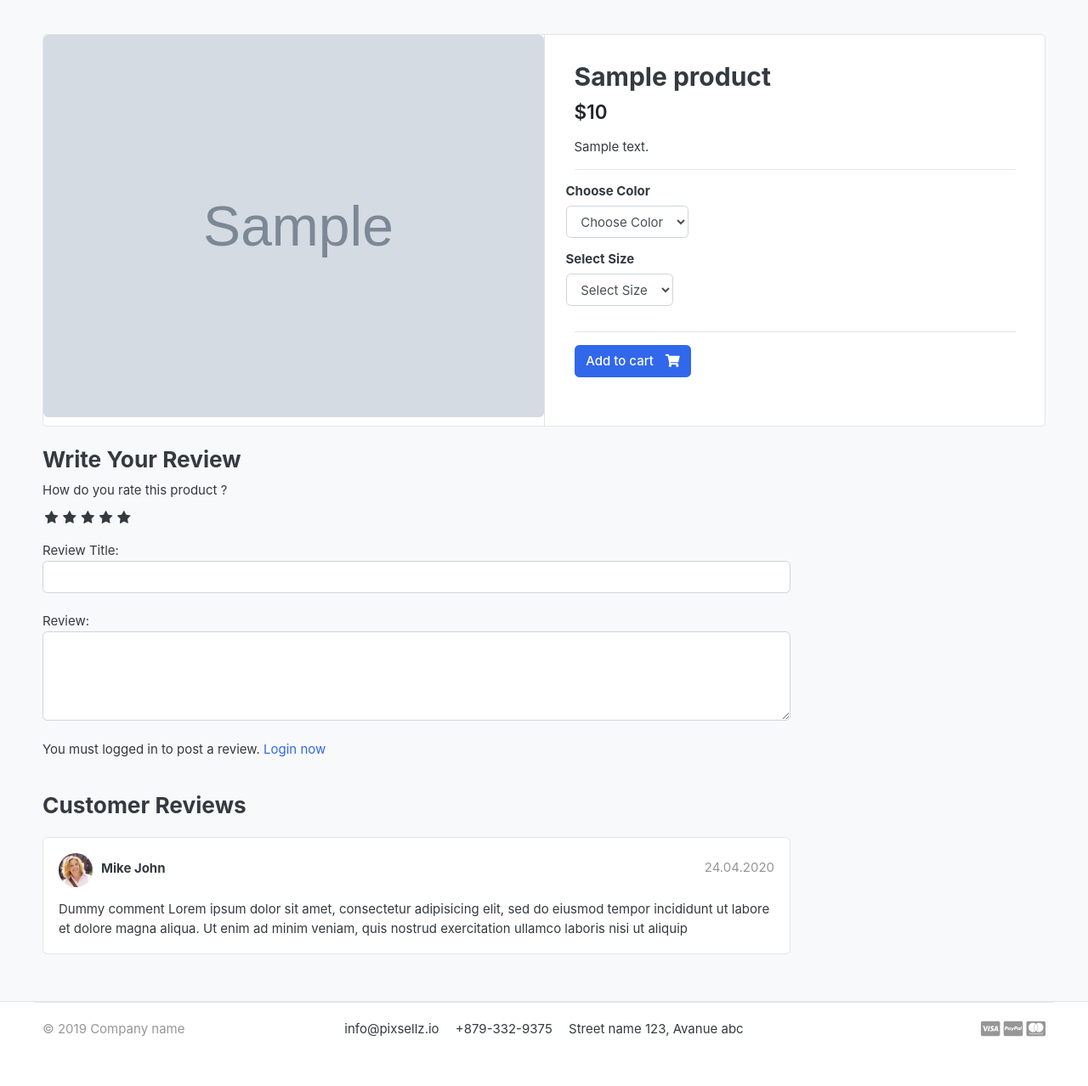
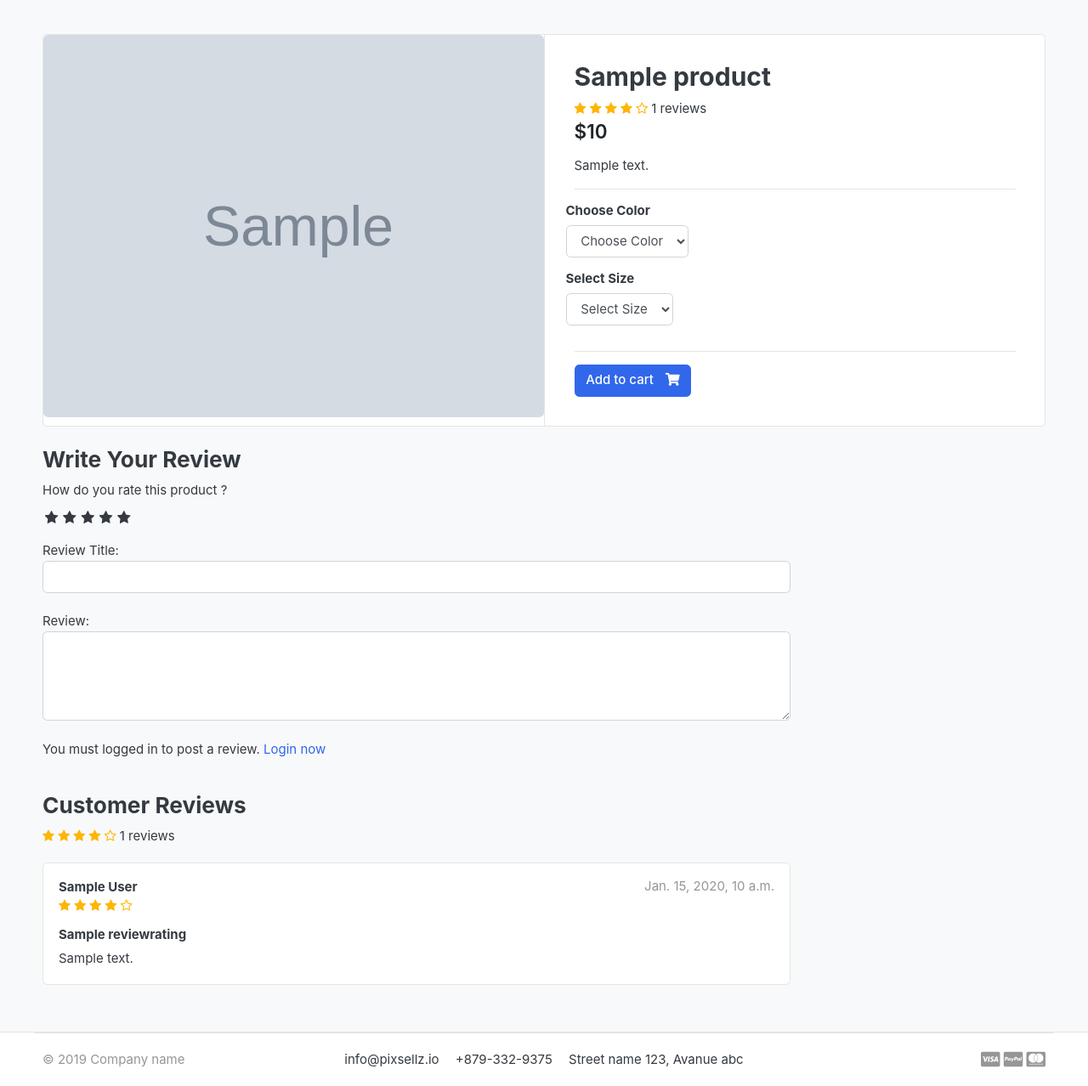
Before and after one commit to imamitdev/onlineshop, a Django app: a page that uses templates/store/product_detail.html in a window 1280 px wide. Shown: the part 118-1396 px from the top of the page at 85% size. Before the commit the page ends 1338 px from the top, so only its background shows below. Run offline with Django 4.2, Linux system fonts and the light colour scheme; tables that the repository leaves empty hold one stand-in row (values such as "Sample post"); grey boxes marked "Sample" are stand-in pictures; parts of the project's set-up code (start-up, migrations or seed data) failed here and were passed over; some libraries are stand-ins or nearby versions; some web fonts are replaced.

Commit message:
review and rating star view and count work Done

```diff
--- a/accounts/models.py
+++ b/accounts/models.py
@@ -60,6 +60,9 @@ class Account(AbstractBaseUser):
 
     objects = MyAccountManager()
 
+    def full_name(self):
+        return f"{self.first_name} {self.last_name}"
+
     def __str__(self):
         return self.email
 
--- a/greatekart/static/css/custom.css
+++ b/greatekart/static/css/custom.css
@@ -34,3 +34,6 @@ input:checked + label:hover, input:checked ~ label:hover,input:checked ~ label:h
 label:hover ~ input:checked ~ :checked{
     color: #cc9000;
 }
+.rating-star i{
+    color: #ffb503 !important;
+}
--- a/store/models.py
+++ b/store/models.py
@@ -2,6 +2,7 @@ from django.db import models
 from category.models import Category
 from django.urls import reverse
 from accounts.models import Account
+from django.db.models import Avg, Count
 
 
 # Create your models here.
@@ -22,6 +23,24 @@ class Product(models.Model):
 
     def __str__(self):
         return self.product_name
+
+    def averageReview(self):
+        reviews = ReviewRating.objects.filter(
+            product=self, status=True
+        ).aggregate(average=Avg("rating"))
+        avg = 0
+        if reviews["average"] is not None:
+            avg = float(reviews["average"])
+        return avg
+
+    def countReview(self):
+        reviews = ReviewRating.objects.filter(
+            product=self, status=True
+        ).aggregate(count=Count("rating"))
+        count = 0
+        if reviews["count"] is not None:
+            count = int(reviews["count"])
+        return count
 
 
 class VariationManager(models.Manager):
--- a/store/views.py
+++ b/store/views.py
@@ -8,6 +8,7 @@ from django.http import HttpResponse
 from django.db.models import Q
 from .forms import ReviewForm
 from django.contrib import messages, auth
+from orders.models import OrderProduct
 
 # Rest of the code remains the same...
 
@@ -51,8 +52,27 @@ def product_detail(request, category_slug, product_slug):
         ).exists()
     except Exception as e:
         raise e
+    if request.user.is_authenticated:
+        try:
+            orderproduct = OrderProduct.objects.filter(
+                user=request.user, product_id=single_product.id
+            ).exists()
+        except OrderProduct.DoesNotExist:
+            orderproduct = None
+    else:
+        orderproduct = None
 
-    context = {"single_product": single_product, "in_cart": in_cart}
+    reviews = ReviewRating.objects.filter(
+        product_id=single_product.id,
+        status=True,
+    )
+
+    context = {
+        "single_product": single_product,
+        "in_cart": in_cart,
+        "orderproduct": orderproduct,
+        "reviews": reviews,
+    }
     return render(request, "store/product_detail.html", context)
 
 
--- a/templates/store/product_detail.html
+++ b/templates/store/product_detail.html
@@ -19,7 +19,21 @@
             {% csrf_token %}
             <article class="content-body">
               <h2 class="title">{{single_product.product_name}}</h2>
-
+  <div class="rating-star">
+    <span><i
+        class="fa fa-star{% if single_product.averageReview < 0.5 %}-o{%elif single_product.averageReview >= 0.5 and single_product.averageReview < 1  %}-half-o {% endif %}"
+        aria-hidden="true"></i>
+      <i class="fa fa-star{% if single_product.averageReview < 1.5 %}-o{%elif single_product.averageReview >= 1.5 and single_product.averageReview < 2  %}-half-o {% endif %}"
+        aria-hidden="true"></i>
+      <i class="fa fa-star{% if single_product.averageReview < 2.5 %}-o{%elif single_product.averageReview >= 2.5 and single_product.averageReview < 3  %}-half-o {% endif %}"
+        aria-hidden="true"></i>
+      <i class="fa fa-star{% if single_product.averageReview < 3.5 %}-o{%elif single_product.averageReview >= 3.5 and single_product.averageReview < 4  %}-half-o {% endif %}"
+        aria-hidden="true"></i>
+      <i class="fa fa-star{% if single_product.averageReview < 4.5 %}-o{%elif single_product.averageReview >= 4.5 and single_product.averageReview < 5  %}-half-o {% endif %}"
+        aria-hidden="true"></i>
+        <span>{{single_product.countReview}} reviews</span>
+    </span>
+  </div>
               <div class="mb-3">
                 <var class="price h4">${{single_product.price}}</var>
               </div>
@@ -108,7 +122,18 @@
          <br/>
 
          {% if user.is_authenticated %}
+
+
+{% if orderproduct  %}
 <input type="submit" value="Subject Review" class="btn btn-primary" />
+  {% else %}
+    <p> You must purchase this product to post a review. </p>
+{% endif %}
+
+
+
+
+
          {% else %}
           <p> You must logged in to post a review. <span><a href="{% url 'login' %}">Login now</a></span></p>
          {% endif %}
@@ -120,28 +145,56 @@
         <br/>
   <header class="section-heading">
     <h3>Customer Reviews</h3>
+            <div class="rating-star">
+              <span><i class="fa fa-star{% if single_product.averageReview < 0.5 %}-o{%elif single_product.averageReview >= 0.5 and single_product.averageReview < 1  %}-half-o {% endif %}"
+                  aria-hidden="true"></i>
+            <i class="fa fa-star{% if single_product.averageReview < 1.5 %}-o{%elif single_product.averageReview >= 1.5 and single_product.averageReview < 2  %}-half-o {% endif %}"
+              aria-hidden="true"></i>
+              <i class="fa fa-star{% if single_product.averageReview < 2.5 %}-o{%elif single_product.averageReview >= 2.5 and single_product.averageReview < 3  %}-half-o {% endif %}"
+                aria-hidden="true"></i>
+                <i class="fa fa-star{% if single_product.averageReview < 3.5 %}-o{%elif single_product.averageReview >= 3.5 and single_product.averageReview < 4  %}-half-o {% endif %}"
+                  aria-hidden="true"></i>
+                  <i class="fa fa-star{% if single_product.averageReview < 4.5 %}-o{%elif single_product.averageReview >= 4.5 and single_product.averageReview < 5  %}-half-o {% endif %}"
+                    aria-hidden="true"></i>
+          <span>{{single_product.countReview}} reviews</span>
+                  </span>
+
+            </div>
+
   </header>
+
+  {% for review in reviews  %}
       <article class="box mb-3">
         <div class="icontext w-100">
-            <img
-              src="{% static './images/avatars/avatar1.jpg' %}"
-              class="img-xs icon rounded-circle"
-            />
+
           <div class="text">
-              <span class="date text-muted float-md-right">24.04.2020 </span>
-              <h6 class="mb-1">Mike John</h6>
+            <span class="date text-muted float-md-right">{{review.created_at}} </span>
+            <h6 class="mb-1">{{review.user.full_name}}</h6>
+            <div class="rating-star">
+              <span><i class="fa fa-star{% if review.rating == 0.5 %}-half-o{%elif review.rating < 1  %}-o {% endif %}" aria-hidden="true"></i>
+                <i class="fa fa-star{% if review.rating == 1.5 %}-half-o{%elif review.rating < 2  %}-o {% endif %}"
+                  aria-hidden="true"></i>
+                  <i class="fa fa-star{% if review.rating == 2.5 %}-half-o{%elif review.rating < 3  %}-o {% endif %}"
+                    aria-hidden="true"></i>
+                    <i class="fa fa-star{% if review.rating == 3.5 %}-half-o{%elif review.rating < 4  %}-o {% endif %}"
+                      aria-hidden="true"></i>
+                      <i class="fa fa-star{% if review.rating == 4.5 %}-half-o{%elif review.rating < 5  %}-o {% endif %}"
+                        aria-hidden="true"></i>
+</span>
+            </div>
           </div>
         </div>
         <!-- icontext.// -->
         <div class="mt-3">
+          <h6>{{review.subject}}</h6>
           <p>
-              Dummy comment Lorem ipsum dolor sit amet, consectetur adipisicing
-              elit, sed do eiusmod tempor incididunt ut labore et dolore magna
-              aliqua. Ut enim ad minim veniam, quis nostrud exercitation ullamco
-              laboris nisi ut aliquip
+     {{review.review}}
           </p>
         </div>
       </article>
+  {% endfor %}
+
+
       </div>
       <!-- col.// -->
     </div>
```
Lines whose indentation alone changed are shown as unchanged.
